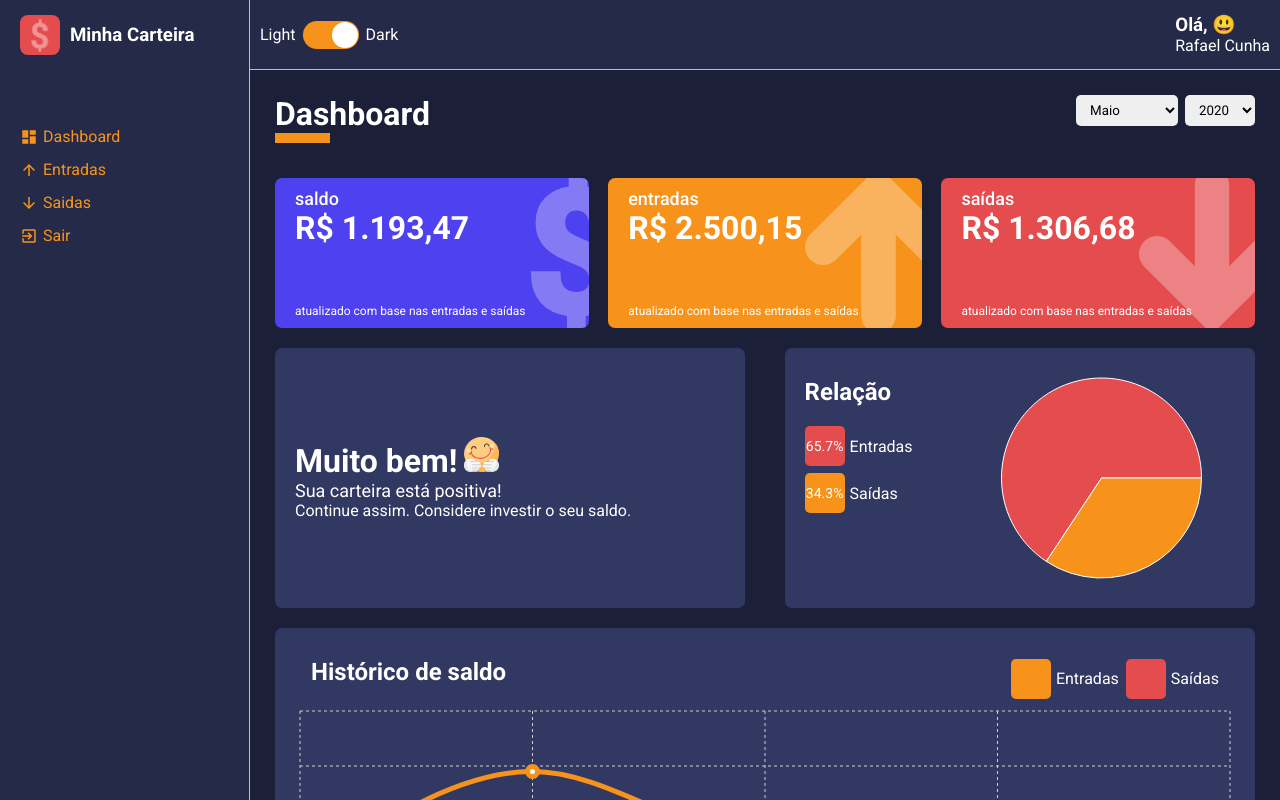
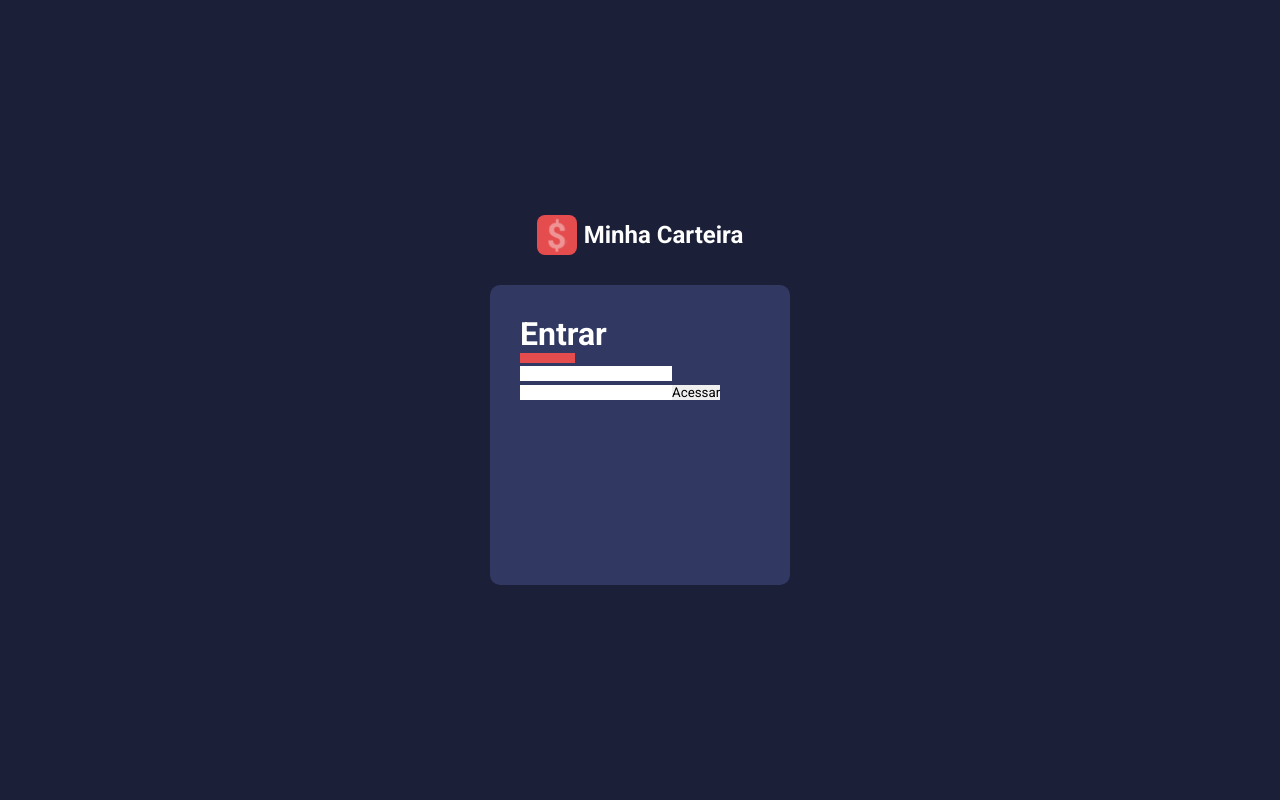
Before and after one commit to rafael-pbc/minha-carteira, a React (Create React App) app: page /dashboard in a window 1280 px wide. Built offline with nearby package versions, Linux system fonts and the light colour scheme.

Commit message:
Aula 46 - Criando a tela de login

```diff
--- a/src/pages/List/styles.ts
+++ b/src/pages/List/styles.ts
@@ -31,7 +31,7 @@
             display: block;
             width: 55px;
             margin: 0 auto;
-            border-bottom: 10px solid ${props => props.theme.colors.success}; ;
+            border-bottom: 10px solid ${props => props.theme.colors.success};
     }
 
     .tag-filter-eventual::after{
--- a/src/pages/SignIn/index.tsx
+++ b/src/pages/SignIn/index.tsx
@@ -1,8 +1,25 @@
 import React from "react";
+
+import logoImg from '../../assets/logo.svg'
+
+import { Container, Logo, Form, FormTitle } from "./styles";
 
 const SignIn: React.FC = () =>{
     return(
-        <h1>SignIn</h1>
+        <Container>
+            <Logo>
+                <img src={logoImg} alt="Minha Carteira"/>
+                <h2>Minha Carteira</h2>
+            </Logo>
+
+            <Form>
+                <FormTitle>Entrar</FormTitle>
+                <input type="text"></input>
+                <input type="text"></input>
+
+                <button type="submit">Acessar</button>
+            </Form>
+        </Container>
     )
 }
 
--- /dev/null
+++ b/src/pages/SignIn/styles.ts
@@ -0,0 +1,52 @@
+import styled from "styled-components";
+
+export const Container = styled.div`
+    height: 100vh;
+
+    display: flex;
+    flex: 1;
+    flex-direction: column;
+    justify-content: center;
+    align-items: center;
+
+    background-color: ${props => props.theme.colors.primary};
+`;
+
+export const Logo = styled.div`
+    display: flex;
+    align-items: center;
+
+    margin-bottom: 30px;
+
+    > h2 {
+        color: ${props => props.theme.colors.white};
+        margin-left: 7px;
+    }
+
+    > img {
+        width: 40px;
+        height: 40px;
+    }
+`;
+
+export const Form = styled.form`
+    width: 300px;
+    height: 300px;
+
+    padding: 30px;
+
+    border-radius: 10px;
+
+    background-color: ${props => props.theme.colors.tertiary};
+`;
+
+export const FormTitle = styled.h1`
+    color: ${props => props.theme.colors.white};
+
+    &:after {
+        content: '';
+        display: block;
+        width: 55px;
+        border-bottom: 10px solid ${props => props.theme.colors.warning};
+    }
+`;
--- /dev/null
+++ b/src/routes/auth.routes.tsx
@@ -0,0 +1,12 @@
+import React from "react";
+import { Routes, Route} from 'react-router-dom';
+
+import SignIn from "../pages/SignIn";
+
+const AuthRoutes: React.FC = () =>(
+    <Routes>
+        <Route path="/dashboard" element={<SignIn/>}/>
+    </Routes>
+);
+
+export default AuthRoutes;
--- a/src/routes/index.tsx
+++ b/src/routes/index.tsx
@@ -1,11 +1,12 @@
 import React from "react";
 import { BrowserRouter } from "react-router-dom";
 
-import App from "./app.routes";
+//import App from "./app.routes";
+import AuthRoutes from "./auth.routes";
 
 const Routes: React.FC = () => (
     <BrowserRouter>
-        <App/>
+        <AuthRoutes/>
     </BrowserRouter>
 );
 
```
